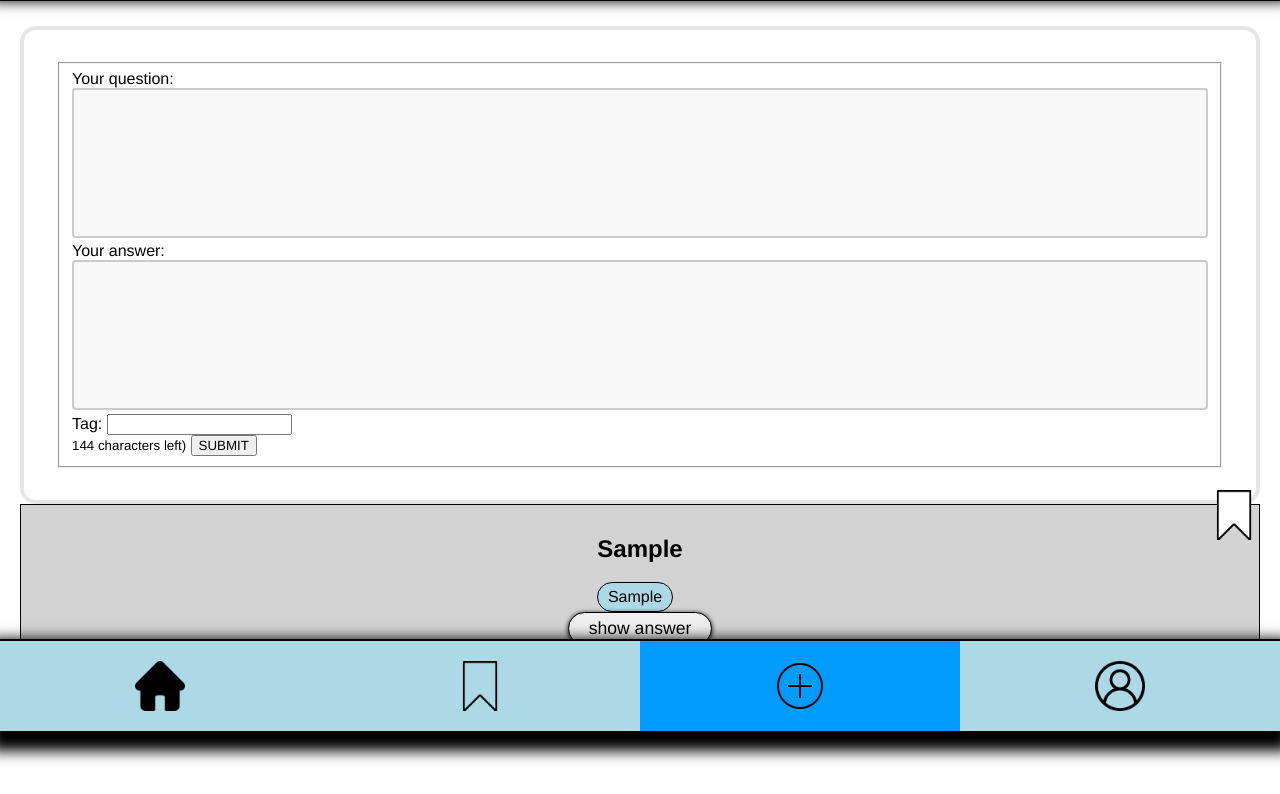
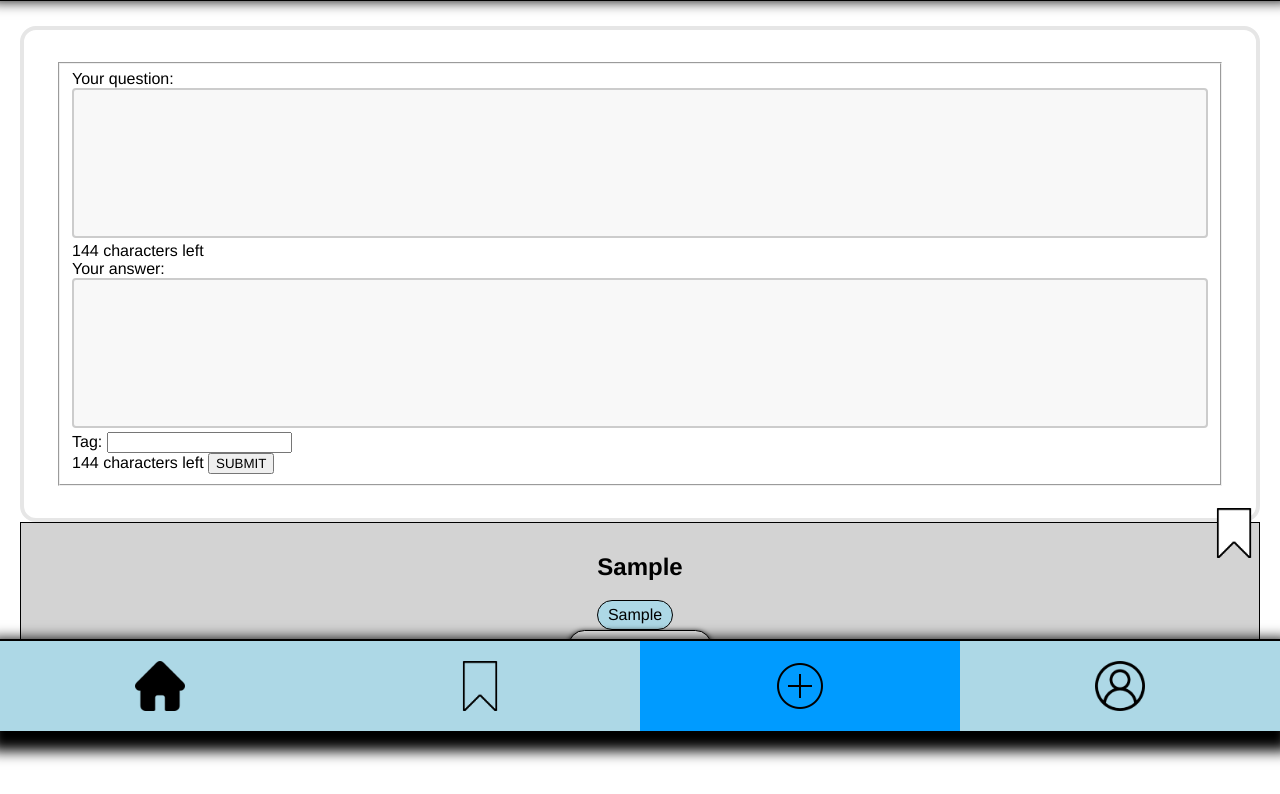
Before and after one commit to MadinaKon/recap-project-2-quiz-app, a website with bundled scripts: page form.html in a window 1280 px wide. Both pictures are taken after typing "Sample", "Sample", "Sample" into the empty fields and a click on the button "SUBMIT". Shown: the part 69-863 px from the top of the page. Built offline with nearby package versions, Linux system fonts and the light colour scheme.

Commit message:
add fix for both char count for textarea

```diff
--- a/form.html
+++ b/form.html
@@ -25,18 +25,22 @@
             <textarea
               name="form-question"
               id="form-question"
-              data-js="form-question"
+              data-js="input-question"
               rows="5"
               cols="33"
               maxlength="150"
               required
             ></textarea>
+
+            <span class="form__character-count">
+              <span data-js="amount-left-answer"></span> characters left
+            </span>
             <br />
             <label for="form-answer">Your answer:</label> <br />
             <textarea
               name="form-answer"
               id="form-answer"
-              data-js="form-answer"
+              data-js="input-answer"
               rows="5"
               cols="33"
               maxlength="150"
@@ -52,10 +56,9 @@
               autocomplete="off"
             />
             <br />
-
-            <small class="form__character-count"
-              ><span data-js="amountLeft"></span> characters left)</small
-            >
+            <span class="form__character-count">
+              <span data-js="amount-left-answer"></span> characters left
+            </span>
             <button type="submit">SUBMIT</button>
           </fieldset>
         </form>
--- a/js/form.js
+++ b/js/form.js
@@ -3,18 +3,16 @@ import { toggleButtons, toggleFirstBookmark } from "./toggleButtons.js";
 const cardContainer = document.querySelector('[data-js="card-container"]');
 
 const addNewForm = document.querySelector('[data-js="add-new-form-card"]');
-const questionTextarea = document.querySelector('[data-js="form-question"]');
-const answerTextarea = document.querySelector('[data-js="form-answer"]');
+// const questionTextarea = document.querySelector('[data-js="form-question"]');
+const questionTextarea = document.querySelector('[data-js="input-question"]');
+// const answerTextarea = document.querySelector('[data-js="form-answer"]');
+const answerTextarea = document.querySelector('[data-js="input-answer"]');
 
-const questionTextareaMaxLength = questionTextarea.getAttribute("maxlength");
-const answerTextareaMaxLength = answerTextarea.getAttribute("maxlength");
+const form = document.querySelector('[data-js="add-new-form-card"]');
+const formFields = form.querySelectorAll('[data-js*="input"]');
+const charCount = form.querySelectorAll("[data-js*=amount-left]");
 
-const amountLeft = document.querySelector('[data-js="amountLeft"]');
 const bookmarkIcon = document.querySelector('[data-js="question-card__icon"]');
-
-// const questionCardAnswer = document.querySelector(
-//   '[data-js="question-card__answer"]'
-// );
 
 let bookmarkClicked = false;
 let showAnswerClicked = true;
@@ -104,14 +102,13 @@ addNewForm.addEventListener("submit", (e) => {
   // }
 });
 
-const updateAmountLeft = (value) => {
-  amountLeft.innerText = value;
-};
+formFields.forEach((formField, index) => {
+  charCount.forEach((output) => {
+    output.innerText = formField.maxLength;
+  });
 
-questionTextarea.addEventListener("input", (e) => {
-  updateAmountLeft(questionTextareaMaxLength - e.target.value.length);
+  formField.addEventListener("input", () => {
+    const currentAmountLeft = formField.maxLength - formField.value.length;
+    charCount[index].innerText = currentAmountLeft;
+  });
 });
-
-answerTextarea.addEventListener("input", (e) => {
-  updateAmountLeft(answerTextareaMaxLength - e.target.value.length);
-});
```
